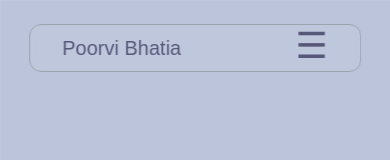
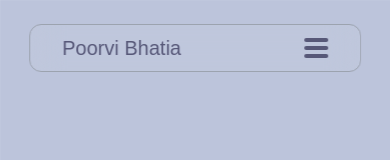
Before and after one commit to notpoorvi/portfolio, a React (Vite) app: page / in a window 390 px wide. Shown: the top 160 px of the page. Built offline with nearby package versions, Linux system fonts and the light colour scheme; a web font is replaced by a local one.

Commit message:
modified and animated hamburger menu in navbar

```diff
--- a/src/components/Navbar.jsx
+++ b/src/components/Navbar.jsx
@@ -3,31 +3,90 @@ import HomeIcon from "../assets/home.svg";
 import AboutIcon from "../assets/about.svg";
 import ExperienceIcon from "../assets/experience.svg";
 import ContactIcon from "../assets/contact.svg";
+import { useState } from "react";
+
+const Hamburger = ({ isOpen }) => (
+  <div className="w-6 h-6 flex justify-around flex-col z-10 lg:hidden mr-8 cursor-pointer">
+    <div
+      className={`w-6 h-1 rounded-[10px] bg-[#575878] origin-[1px] transition-all duration-300 ease-linear ${
+        isOpen ? "rotate-45" : "rotate-0"
+      }`}
+    ></div>
+    <div
+      className={`w-6 h-1 rounded-[10px] bg-[#575878] origin-[1px] transition-all duration-300 ease-linear ${
+        isOpen ? "opacity-0" : "opacity-100"
+      }`}
+    ></div>
+    <div
+      className={`w-6 h-1 rounded-[10px] bg-[#575878] origin-[1px] transition-all duration-300 ease-linear ${
+        isOpen ? "-rotate-45" : "rotate-0"
+      }`}
+    ></div>
+  </div>
+);
 
 const Navbar = () => {
-  return (
-    <nav className="font-atkinson flex bg-[#ffffff] text-[#575878] w-[85%] rounded-xl h-12 items-center mx-auto fixed top-6 left-1/2 transform -translate-x-1/2 justify-between backdrop-filter backdrop-blur-lg bg-opacity-5 border border-gray-400 z-50">
-      <p className="text-xl ml-8">Poorvi Bhatia</p>
-      <div className="hidden lg:flex lg:justify-evenly lg:mr-8">
+  const [hamburgerOpen, setHamburgerOpen] = useState(false);
+  const toggleHamburger = () => {
+    setHamburgerOpen(!hamburgerOpen);
+  };
+
+  const homeIcon = (
     <a href="#home" className="flex items-center mx-2">
       <img src={HomeIcon} className="w-6 h-6" />
       <p className="md:text-[18px] px-1">home</p>
     </a>
+  );
+
+  const aboutIcon = (
     <a href="#about" className="flex items-center mx-2">
       <img src={AboutIcon} className="w-6 h-6" />
       <p className="text-[18px] px-1">about</p>
     </a>
+  );
+
+  const experienceIcon = (
     <a href="#experience" className="flex items-center mx-2">
       <img src={ExperienceIcon} className="w-[18px] h-[18px]" />
       <p className="text-[18px] px-1">experience</p>
     </a>
+  );
+
+  const contactIcon = (
     <a href="#contact" className="flex items-center mx-2">
       <img src={ContactIcon} className="w-6 h-6" />
       <p className="text-[18px] px-1">contact</p>
     </a>
+  );
+
+  return (
+    <>
+      <nav className="font-atkinson flex bg-[#ffffff] text-[#575878] w-[85%] rounded-xl h-12 items-center mx-auto fixed top-6 left-1/2 transform -translate-x-1/2 justify-between backdrop-filter backdrop-blur-lg bg-opacity-5 border border-gray-400 z-50">
+        <p className="text-xl ml-8">Poorvi Bhatia</p>
+        <div className="hidden lg:flex lg:justify-evenly lg:mr-8">
+          {homeIcon}
+          {aboutIcon}
+          {experienceIcon}
+          {contactIcon}
         </div>
-      <div className="lg:hidden text-4xl pb-1 mr-8">&#9776;</div>
+        <div onClick={toggleHamburger}>
+          <Hamburger isOpen={hamburgerOpen} />
+        </div>
       </nav>
+      <div
+        className={`lg:hidden fixed top-20 left-1/2 transform -translate-x-1/2 w-[85%] bg-[#ffffff] backdrop-filter backdrop-blur-lg bg-opacity-20 border border-gray-400 rounded-xl z-50 transition-all duration-300 ease-in-out ${
+          hamburgerOpen
+            ? "opacity-100 translate-y-0 pointer-events-auto"
+            : "opacity-0 -translate-y-4 pointer-events-none"
+        } flex flex-col items-center text-[#8f8c60] text-[18px] font-extrabold`}
+      >
+        {["home", "about", "experience", "contact"].map((item, idx) => (
+          <a key={idx} href={`#${item}`}>
+            {item}
+          </a>
+        ))}
+      </div>
+    </>
   );
 };
 
```
Lines whose indentation alone changed are shown as unchanged.
